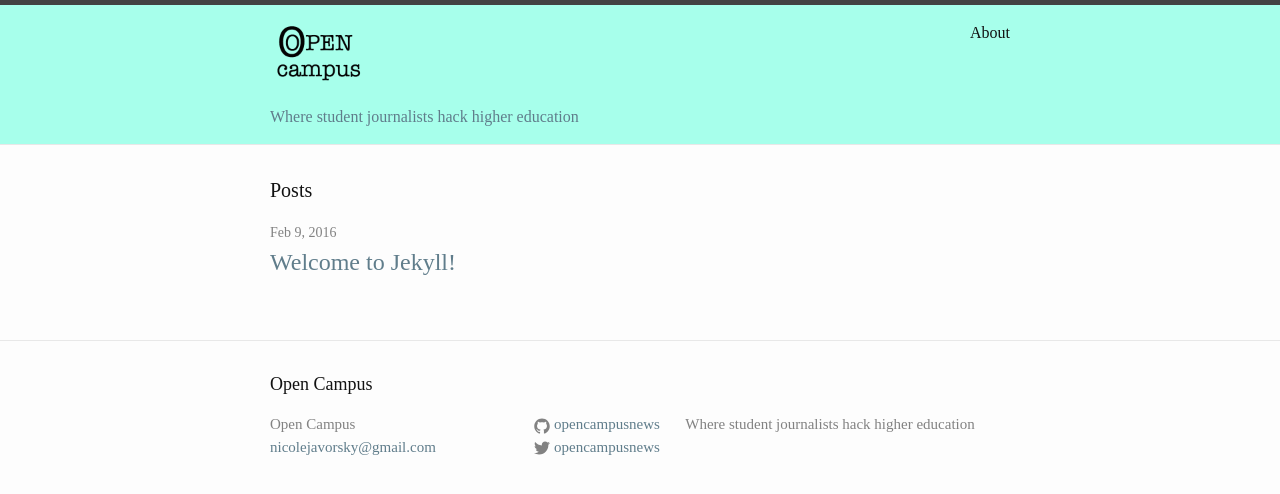
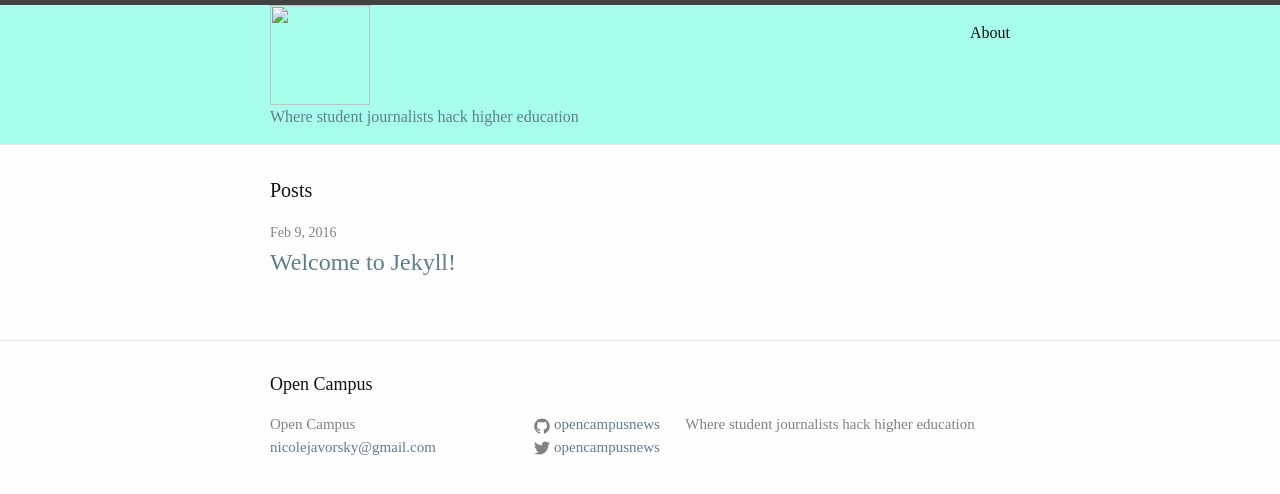
Before and after one commit to opencampusnews/opencampusnews.github.io, a Jekyll site: the page built from index.html, in a window 1280 px wide. Shown: the top 494 px of the page. Built offline with Jekyll 4.4.1, drawn with Linux system fonts in a browser that asks for light colours; some web fonts are replaced.

Commit message:
changed link to img

```diff
--- a/_includes/header.html
+++ b/_includes/header.html
@@ -1,6 +1,6 @@
 <header class="site-header">
   <div class="wrapper">
-    <img src="logo.png" height=100px width=100px>
+    <img src="opencampusnews.com/logo.png" height=100px width=100px>
     <nav class="site-nav">
       <a href="#" class="menu-icon">
         <svg viewBox="0 0 18 15">
```
